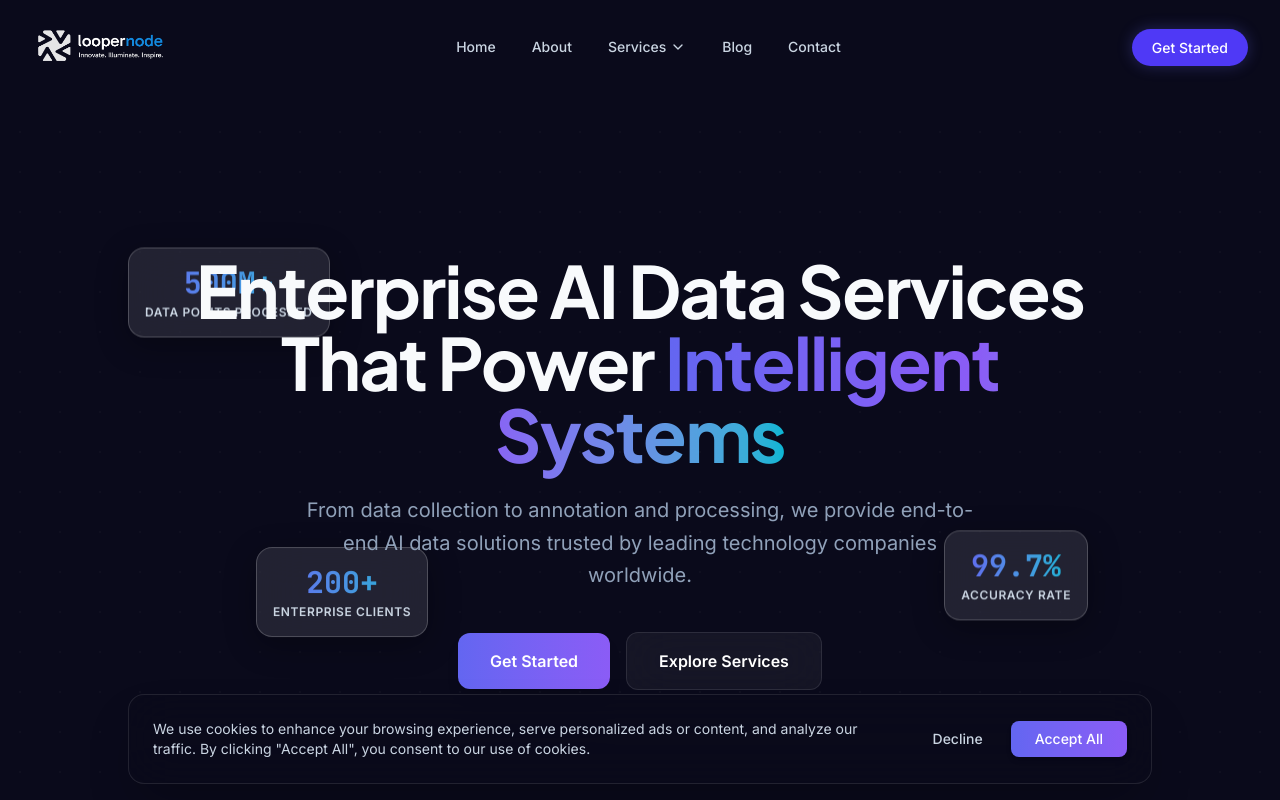
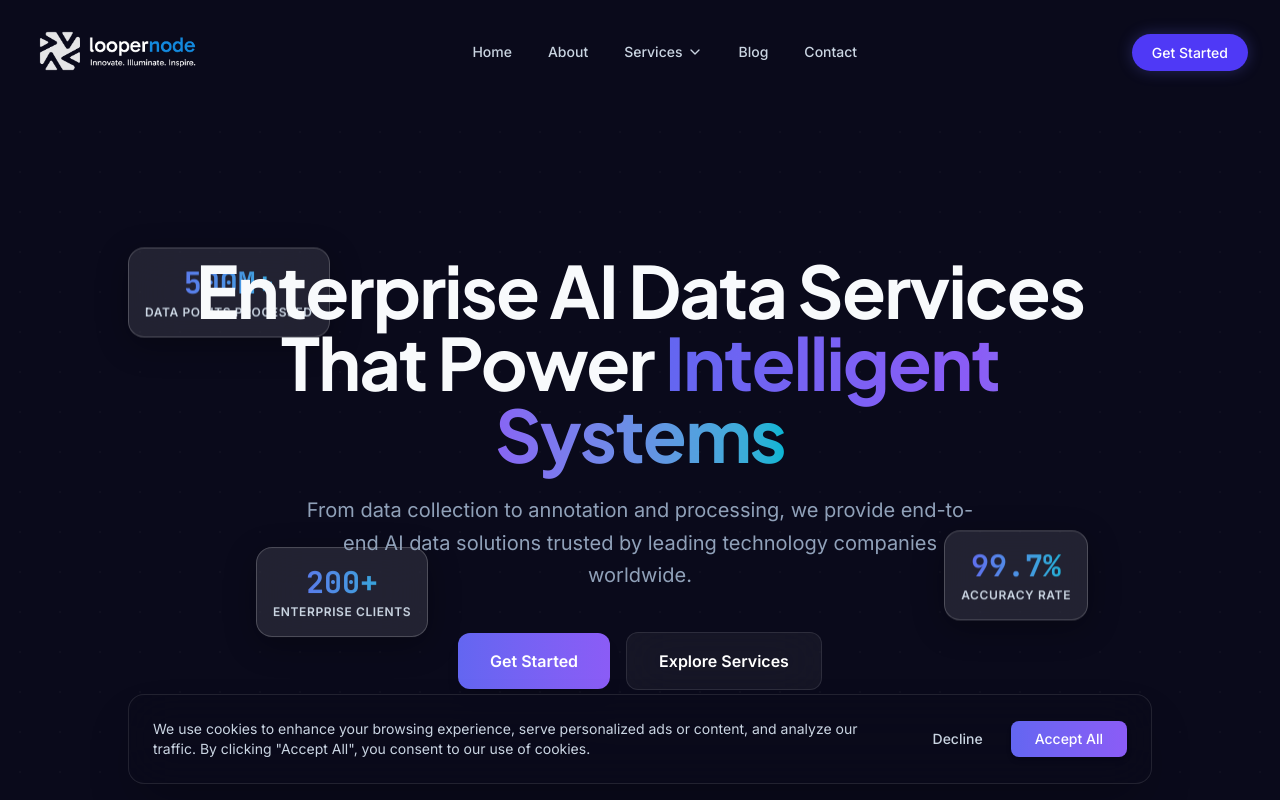
Before and after one commit to liyakathaalikt-oss/loopernode, a Next.js app: page / in a window 1280 px wide. Shown: the top 800 px of the page. Built offline with nearby package versions, Linux system fonts and the light colour scheme; a web font is replaced by a local one.

Commit message:
style: increase logo image dimensions across layout

```diff
--- a/components/layout/footer.tsx
+++ b/components/layout/footer.tsx
@@ -40,10 +40,10 @@ export function Footer() {
               <NextImage
                 src="/images/logo-full.png"
                 alt="Loopernode Logo"
-                width={180}
-                height={50}
+                width={220}
+                height={60}
                 priority
-                className="h-[36px] w-auto sm:h-[48px] object-contain"
+                className="h-[44px] w-auto sm:h-[60px] object-contain"
               />
             </Link>
             <p className="text-slate-400 leading-relaxed text-sm">
--- a/components/layout/header.tsx
+++ b/components/layout/header.tsx
@@ -54,10 +54,10 @@ export function Header() {
               <NextImage
                 src="/images/logo-full.png"
                 alt="Loopernode Logo"
-                width={180}
-                height={50}
+                width={220}
+                height={60}
                 priority
-                className="h-[32px] w-auto sm:h-[45px] object-contain"
+                className="h-[40px] w-auto sm:h-[56px] object-contain"
               />
             </Link>
 
--- a/components/layout/mobile-nav.tsx
+++ b/components/layout/mobile-nav.tsx
@@ -88,10 +88,10 @@ export function MobileNav({ isOpen, onClose }: MobileNavProps) {
               <NextImage
                 src="/images/logo-full.png"
                 alt="Loopernode Logo"
-                width={150}
-                height={40}
+                width={180}
+                height={50}
                 priority
-                className="h-[28px] w-auto sm:h-[36px] object-contain"
+                className="h-[36px] w-auto sm:h-[44px] object-contain"
               />
             </Link>
             <button
```
